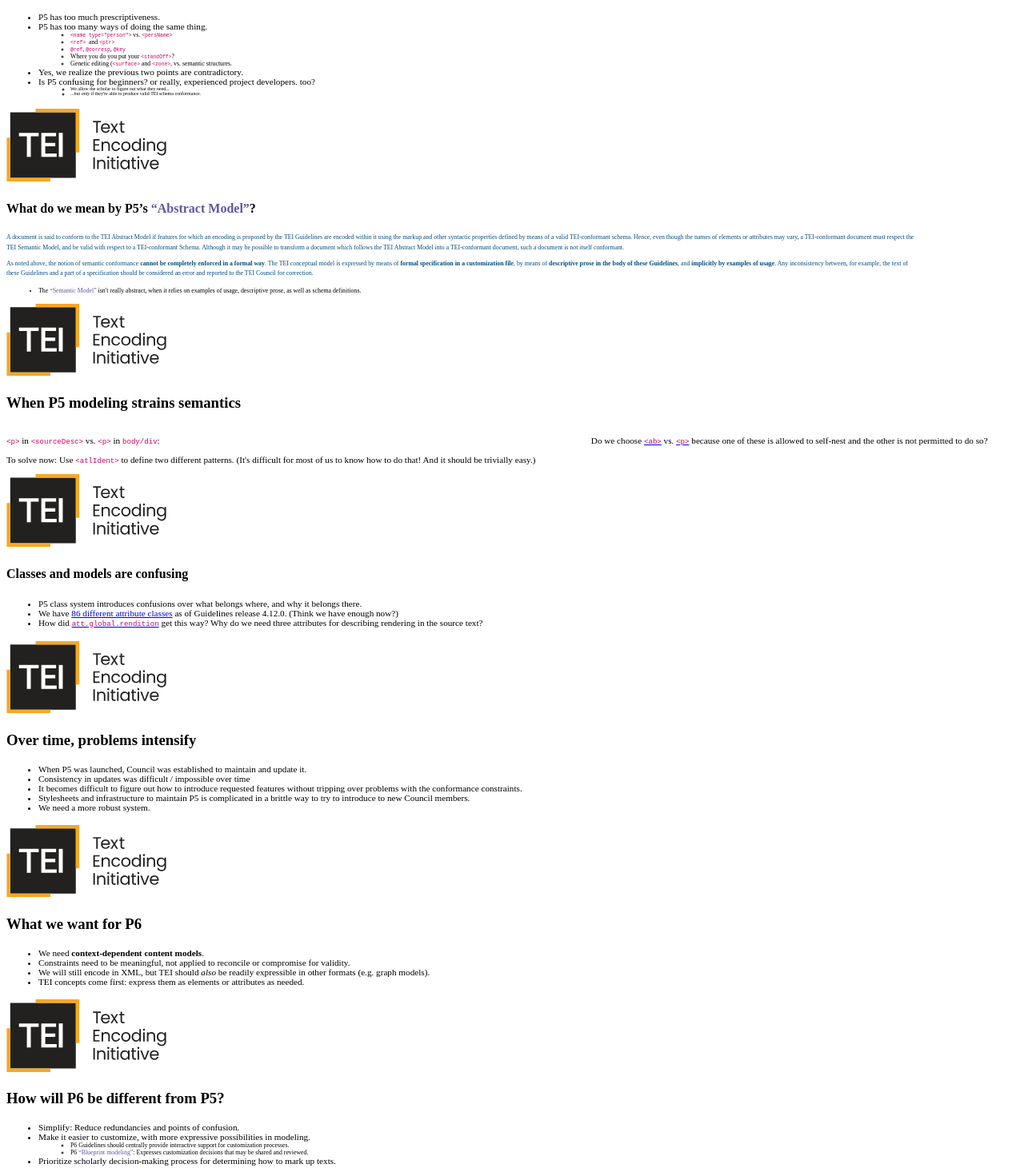
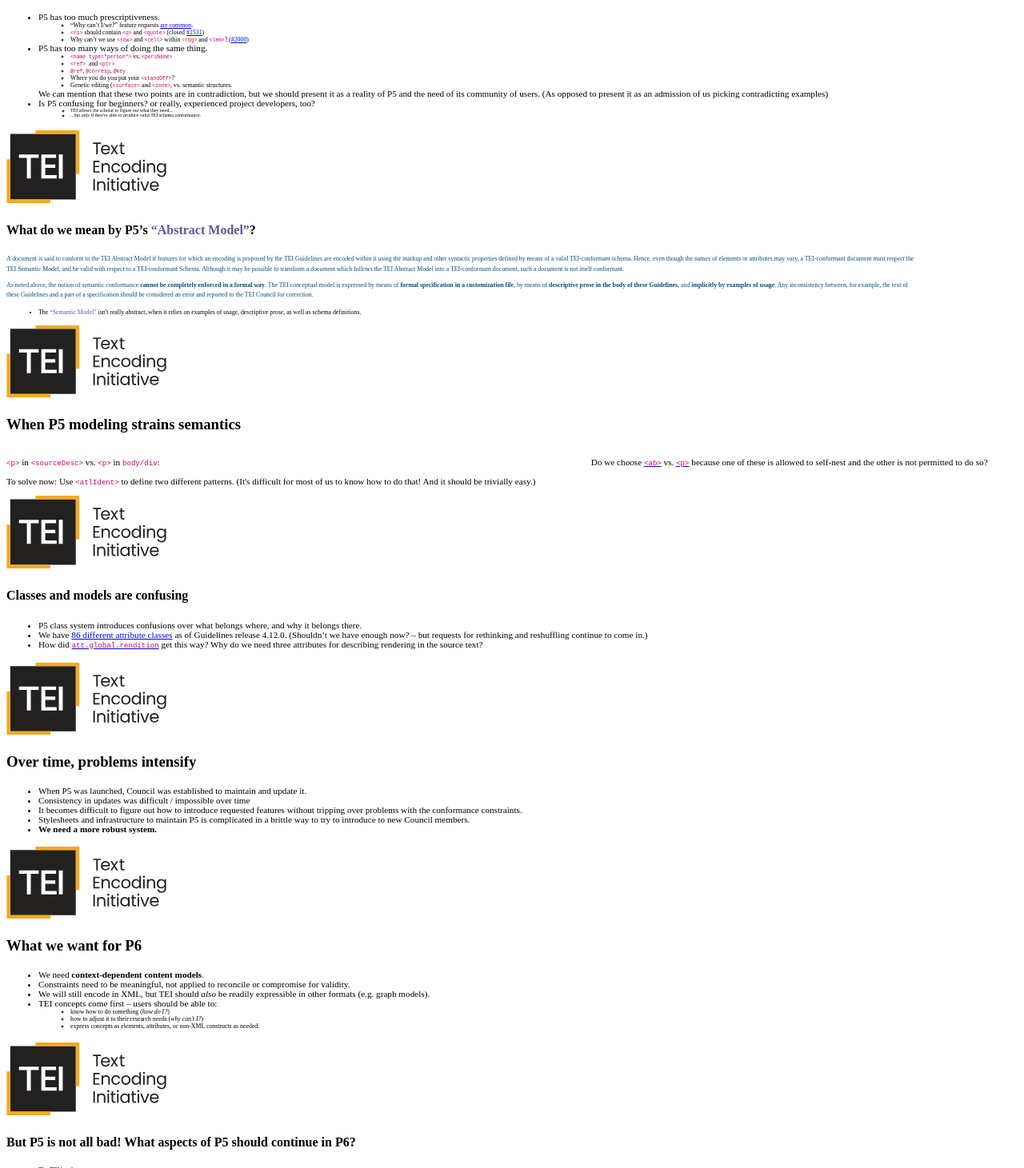
Before and after one commit to TEIC/timeForP6, a website built with Vite: page index.html in a window 1280 px wide. Shown: the part 280-1741 px from the top of the page at 80% size. Built offline with nearby package versions, Linux system fonts and the light colour scheme; what reveal.js would draw is missing.

Commit message:
added speaker notes plugin, worked on slides

```diff
--- a/index.html
+++ b/index.html
@@ -2,7 +2,7 @@
 <html>
 <head>
   <meta charset="utf-8">
-  <title>My Presentation</title>
+  <title>It’s Time for P6 – TEI2026 Vancouver</title>
 </head>
 <body>
   <div class="reveal">
@@ -20,7 +20,13 @@
         <section><h3>It’s not easy in P5...</h3>
              <ul>
 
-                 <li class="fragment">P5 has too much prescriptiveness. </li>
+                 <li class="fragment">P5 has too much prescriptiveness.
+                    <ul>
+                      <li>“Why can’t I/we?” feature requests <a href="https://github.com/TEIC/TEI/issues?q=is%3Aissue%20%22why%20can%27t%22">are common</a>.</li>
+                      <li><code>&lt;rs&gt;</code> should contain <code>&lt;q&gt;</code> and <code>&lt;quote&gt;</code> (closed <a href="https://github.com/TEIC/TEI/issues/1531">#1531</a>)</li>
+                      <li>Why can’t we use <code>&lt;row&gt;</code> and <code>&lt;cell&gt;</code> within <code>&lt;rdg&gt;</code> and <code>&lt;lem&gt;</code>? (<a href="https://github.com/TEIC/TEI/issues/2000">#2000</a>)</li>
+                    </ul>
+                 </li>
                  <li class="fragment">P5 has too many ways of doing the same thing.
                       <ul>
                         <li><code>&lt;name type="person"&gt;</code> vs. <code>&lt;persName&gt;</code></li>
@@ -29,12 +35,13 @@
                         <li>Where you do you put your <code>&lt;standOff&gt;</code>?</li>
                         <li>Genetic editing (<code>&lt;surface&gt;</code> and <code>&lt;zone&gt;</code>, vs. semantic structures.</li>
                       </ul>
+                      <aside class="notes">We can mention that these two points are in contradiction, but we should present it as a reality of P5 and the need of its community of users. (As opposed to present it as an admission of us picking contradicting examples)</aside>
                   </li>
-                  <li class="fragment">Yes, we realize the previous two points
-                        are contradictory.</li>
-                  <li class="fragment">Is P5 confusing for beginners? or really, experienced project developers. too?
+                  <!-- <li class="fragment">Yes, we realize the previous two points
+                        are contradictory.</li> --> <!-- RV: I don't think this is useful on the slide, see speaker notes above.  -->
+                  <li class="fragment">Is P5 confusing for beginners? or really, experienced project developers, too?
                       <ul class="smaller">
-                      <li class="fragment">We allow the scholar to figure out what they need...</li>
+                      <li class="fragment">TEI <!-- RV not we, right? --> allows the scholar to figure out what they need...</li>
                   <li class="fragment">...but <em>only</em> if they're able to produce valid TEI schema conformance.</li></ul>
 
                   </li>
@@ -88,7 +95,7 @@
           <ul>
           <li class="fragment">P5 class system introduces confusions over what belongs where, and why it belongs there.</li>
           <li class="fragment">We have <a href="https://tei-c.org/release/doc/tei-p5-doc/en/html/REF-CLASSES-ATTS.html">86 different attribute classes</a>
-            as of Guidelines release 4.12.0. (Think we have enough now?)</li>
+            as of Guidelines release 4.12.0. (Shouldn’t we have enough now? – but requests for rethinking and reshuffling continue to come in.)</li>
           <li class="fragment">How did <a href="https://tei-c.org/release/doc/tei-p5-doc/en/html/ref-att.global.rendition.html"><code>att.global.rendition</code></a> get this way?
             Why do we need three attributes for describing rendering in the source text?</li>
 
@@ -103,7 +110,7 @@
                  <li class="fragment">It becomes difficult to figure out how to introduce requested features without tripping over problems
                   with the conformance constraints.</li>
                  <li class="fragment">Stylesheets and infrastructure to maintain P5 is complicated in a brittle way to try to introduce to new Council members.</li>
-                 <li class="fragment">We need a more robust system.</li>
+                 <li class="fragment"><strong>We need a more robust system.</strong></li>
                  </ul>
         </section>
       </section>
@@ -114,26 +121,19 @@
             <li class="fragment">We need <strong>context-dependent content models</strong>.</li>
             <li class="fragment">Constraints need to be meaningful, not applied to reconcile or compromise for validity.</li>
             <li class="fragment">We will still encode in XML, but TEI should <em>also</em> be readily expressible in other formats (e.g. graph models).</li>
-            <li class="fragment">TEI concepts come first: express them as elements or attributes as needed.</li>
-          </ul>
-        </section>
-        <section>
-          <h3>How will P6 be different from P5?</h3>
-          <ul>
-            <li class="fragment">Simplify: Reduce redundancies and points of  confusion. </li>
-             <li class="fragment">Make it easier to customize, with more expressive possibilities in modeling.
-               <ul>
-                <li>P6 Guidelines should centrally provide interactive support for customization processes.</li>
-                <li class="fragment">P6 <q>Blueprint modeling</q>: Expresses customization decisions that may be shared and reviewed.</li>
-               </ul>
-             </li>
-            <li class="fragment">Prioritize scholarly decision-making process for determining how to mark up texts.</li>
+            <li class="fragment">TEI concepts come first – users should be able to:
+              <ul>
+                <li class="fragment">know how to do something (<em>how do I?</em>)</li>
+                <li class="fragment">how to adjust it to their research needs (<em>why can’t I?</em>)</li>
+                <li class="fragment">express concepts as elements, attributes, or non-XML constructs as needed.</li>
+              </ul>
+            </li>
           </ul>
         </section>
         <section>
           <h4>But P5 is not all bad! What aspects of P5 should continue in P6?</h4>
           <ul class="smaller">
-            <li class="fragment">The TEI header!
+            <li class="fragment">The TEI header
               <ul>
                 <li>Highly expressive modeling of document metadata for which TEI is widely known / heralded</li>
                 <li>Problematic: Extremely and perhaps unnecessarily prescriptive.</li>
@@ -163,6 +163,20 @@
               </li>
           </ul>
         </section>
+        <section>
+          <h3>How will P6 be different from P5?</h3>
+          <ul>
+            <li class="fragment">Simplify: Reduce redundancies and points of  confusion. </li>
+             <li class="fragment">Make it easier to adapt core concepts, <!-- RV: removed customize, which is a loaded term in P5: P6 customization / blueprinting may be very different --> with more expressive possibilities in modeling.
+              <!-- too early, too little? RV: Elisa I'm working on expanding this now! -->
+              <ul>
+                <li>P6 Guidelines should centrally provide interactive support for customization processes.</li>
+                <li class="fragment">P6 <q>Blueprint modeling</q>: Expresses customization decisions that may be shared and reviewed.</li>
+               </ul>
+             </li>
+            <li class="fragment">Prioritize scholarly decision-making process for determining how to mark up texts.</li>
+          </ul>
+        </section>
       </section>
       <section>
         <section>
--- a/main.js
+++ b/main.js
@@ -6,6 +6,7 @@ import './localStyle.css';
 // optional plugins — also renamed, no more .esm.js suffix
 import Markdown from 'reveal.js/plugin/markdown';
 import Highlight from 'reveal.js/plugin/highlight';
+import Notes from 'reveal.js/plugin/notes';
 import 'highlight.js/styles/xcode.css';
 
 //footer import
@@ -21,7 +22,7 @@ document.querySelectorAll('.slides section').forEach((section) => {
 const deck = new Reveal({
   hash: true,
   slideNumber: true,
-  plugins: [ Markdown, Highlight ],
+  plugins: [ Markdown, Highlight, Notes ],
 });
 
 deck.initialize();
```
